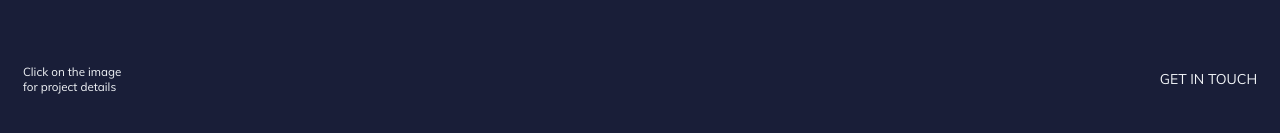
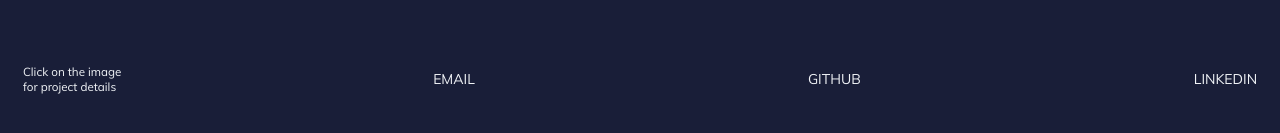
Before and after one commit to juliehutchinson001/juliehutchinson001.github.io, a React (Create React App) app: page /about in a window 1280 px wide. Shown: the part 1385-1518 px from the top of the page. Built offline with nearby package versions, Linux system fonts and the light colour scheme.

Commit message:
[refactor] erase contact page and moved links to footer component

```diff
--- a/src/components/footer.js
+++ b/src/components/footer.js
@@ -1,18 +1,35 @@
 import React from 'react';
-import { Link } from 'react-router-dom';
 
 const Footer = () => (
   <footer className="portfolio__footer" data-test-portfolio-footer-wrapper>
     <small className="footer__additional-info" data-test-footer-additional-info>
       Click on the image for project details
     </small>
-    <Link
+    <a
       className="footer__contact-link"
-      to="/contact"
       data-test-portfolio-contact-link
+      href="mailto:julie.hutchinson001@outlook.com"
     >
-      GET IN TOUCH
-    </Link>
+      EMAIL
+    </a>
+    <a
+      className="footer__contact-link"
+      data-test-portfolio-contact-link
+      target="_blank"
+      rel="noopener noreferrer"
+      href="https://github.com/juliehutchinson001"
+    >
+      GITHUB
+    </a>
+    <a
+      className="footer__contact-link"
+      data-test-portfolio-contact-link
+      target="_blank"
+      rel="noopener noreferrer"
+      href="https://www.linkedin.com/in/julie-hutchinson/"
+    >
+      LINKEDIN
+    </a>
   </footer>
 );
 
```
Also changed, not shown: src/components/about/contact-container.js (deleted, +0 -12 lines).
